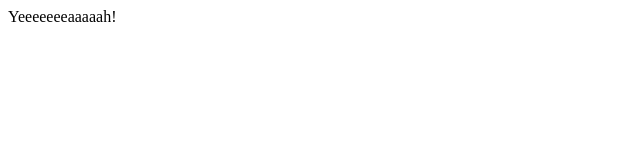
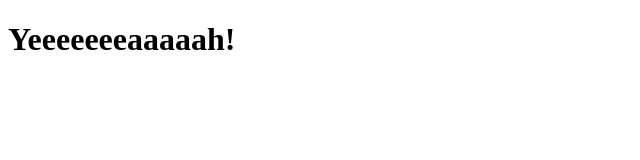
Before and after one commit to anqurvanillapy/can-i-use-sw, a website: page index.html in a window 1280 px wide. Shown: the whole page, without its empty margins (0-640 px from the left). Drawn offline with Linux system fonts and the light colour scheme.

Commit message:
abandoned document.write

```diff
--- a/index.html
+++ b/index.html
@@ -6,7 +6,7 @@
 <body>
 <script>
 let yolo = ('serviceWorker' in navigator) ? 'Yeeeeeeeaaaaah!' : 'nope :('
-document.write(yolo)
+document.body.insertAdjacentHTML('afterbegin', `<h1>${yolo}</h1>`)
 </script>
 </body>
 </html>
```
